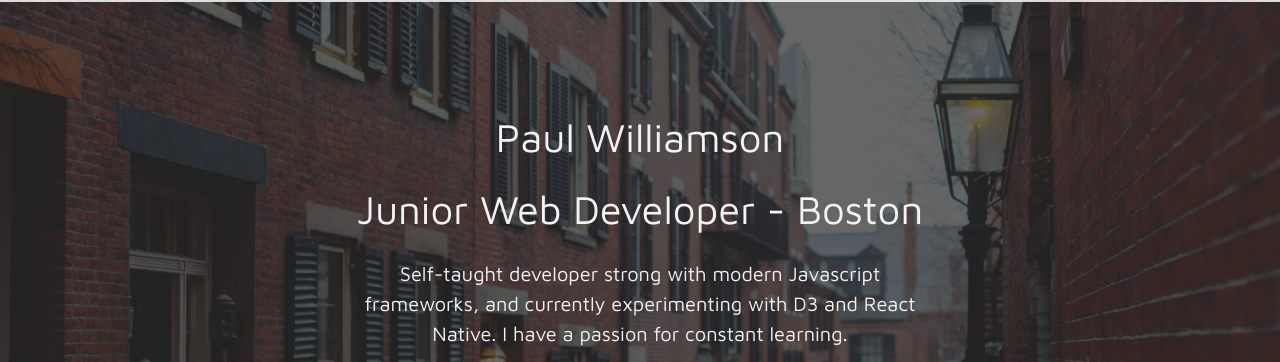
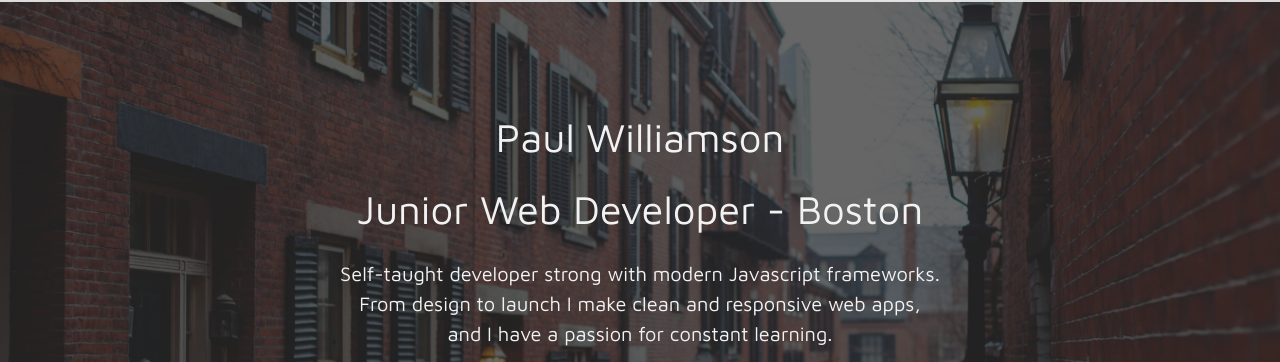
Before and after one commit to pwcodeshop/mySite, a plain HTML site: page index.html in a window 1280 px wide. Shown: the part 62-424 px from the top of the page. Drawn offline with nearby package versions, Linux system fonts and the light colour scheme; a script that the page names is missing.

Commit message:
tweak hero wording more

```diff
--- a/index.html
+++ b/index.html
@@ -69,7 +69,7 @@
                         <h1>Junior Web Developer - Boston</h1>
                     </div>
 
-                    <p class="lead" data-aos="fade-up" data-aos-delay="900">Self-taught developer strong with modern Javascript frameworks, and currently experimenting with D3 and React Native. I have a passion for constant learning.</p>
+                    <p class="lead" data-aos="fade-up" data-aos-delay="900">Self-taught developer strong with modern Javascript frameworks. From design to launch I make clean and responsive web apps, and I have a passion for constant learning.</p>
 
                     <div class="social-links" data-aos="fade-up" data-aos-delay="1300">
                         <a class="social-link" href="https://github.com/pwcodeshop" target="_blank"><i class="fa fa-github"></i></a>
```
